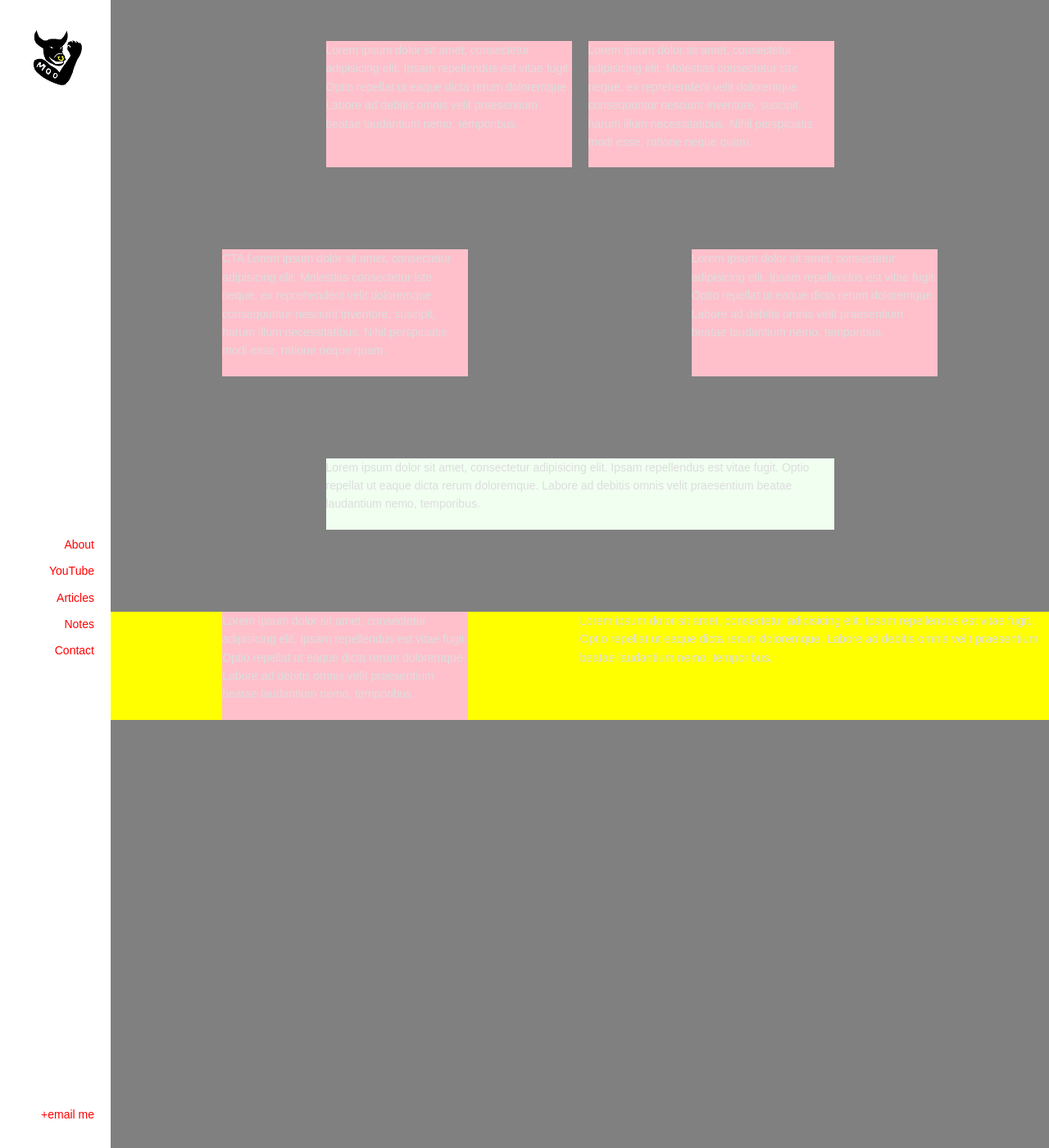
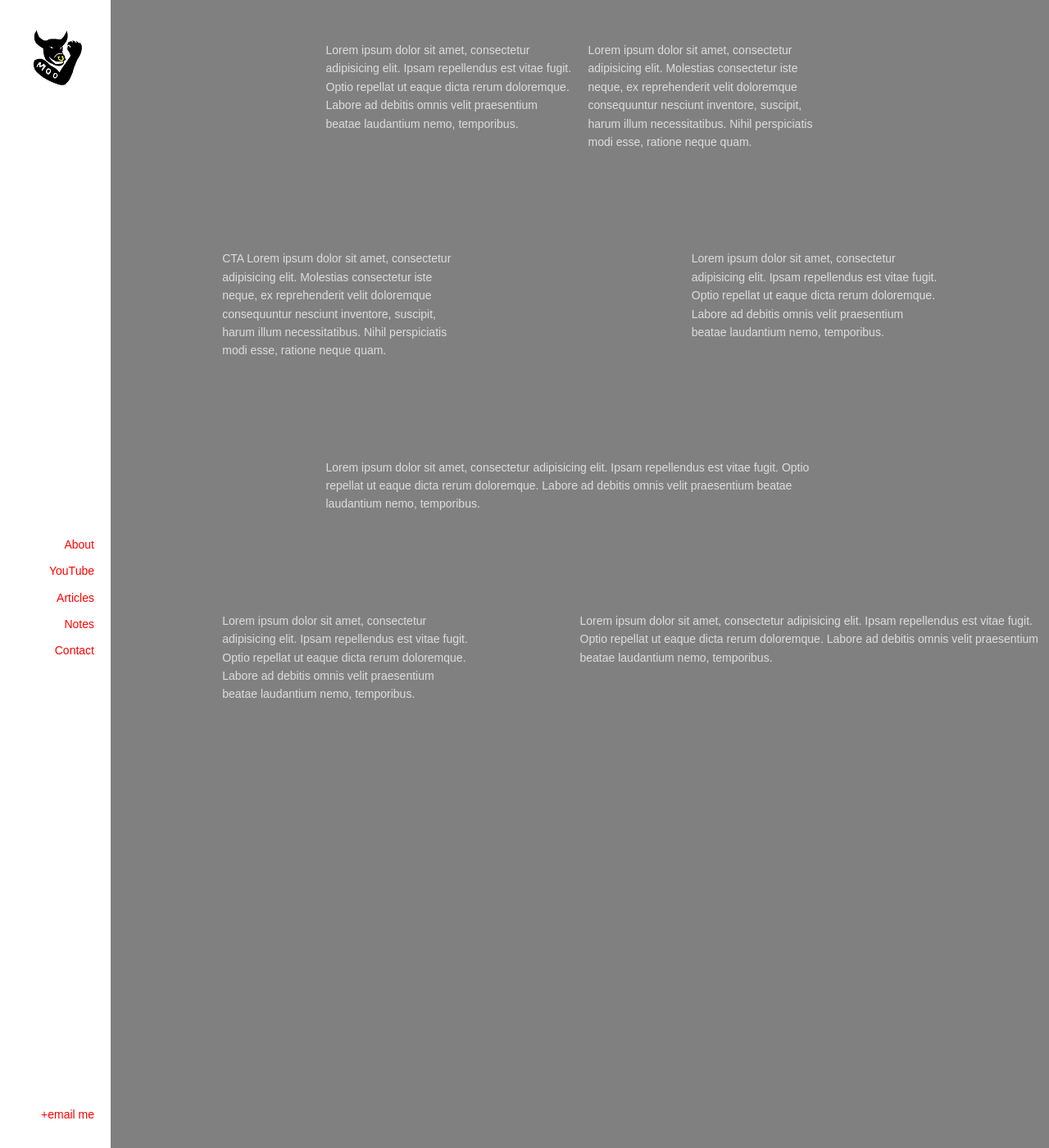
Before and after one commit to cpnmoopoo/cpnmoopoo.github.io, a Jekyll site: the page built from index.html, in a window 1280 px wide and 1400 px high. Shown: the whole window at 82% size. Built offline with Jekyll 4.4.1, drawn with Linux system fonts in a browser that asks for light colours; Markdown is read by kramdown in place of the engine named in the settings.

Commit message:
removing color guides from template elements

```diff
--- a/assets/css/3-layouts/home.sass
+++ b/assets/css/3-layouts/home.sass
@@ -31,16 +31,16 @@
 .col-1
   max-width: 300px
   margin: 0 10px
-  background: pink
+  //background: pink
 
 .col-2
   max-width: 620px
   margin: 0 10px
-  background: honeydew
+  //background: honeydew
 
 .col-50
   width: 50%
-  background: yellow
+  //background: yellow
 
 @media (max-width: 640px)
   .home-sections .flex
--- a/assets/css/main.css
+++ b/assets/css/main.css
@@ -715,17 +715,14 @@ hr {
 
 .col-1 {
   max-width: 300px;
-  margin: 0 10px;
-  background: pink; }
+  margin: 0 10px; }
 
 .col-2 {
   max-width: 620px;
-  margin: 0 10px;
-  background: honeydew; }
+  margin: 0 10px; }
 
 .col-50 {
-  width: 50%;
-  background: yellow; }
+  width: 50%; }
 
 @media (max-width: 640px) {
   .home-sections .flex {
```
